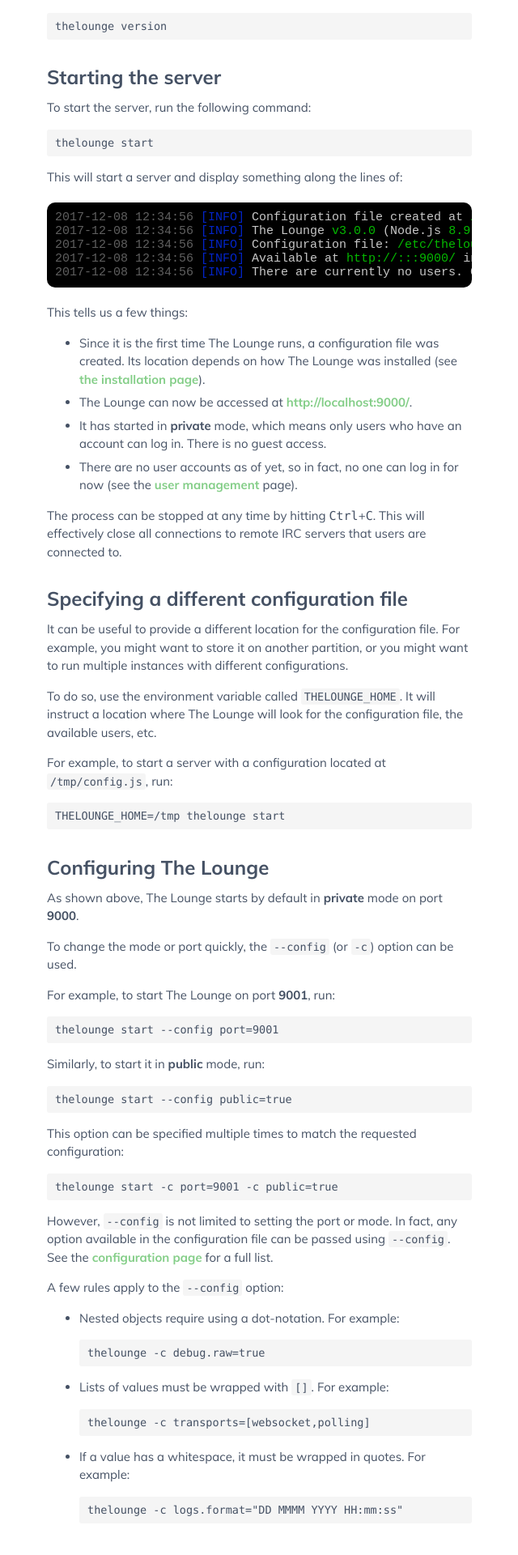
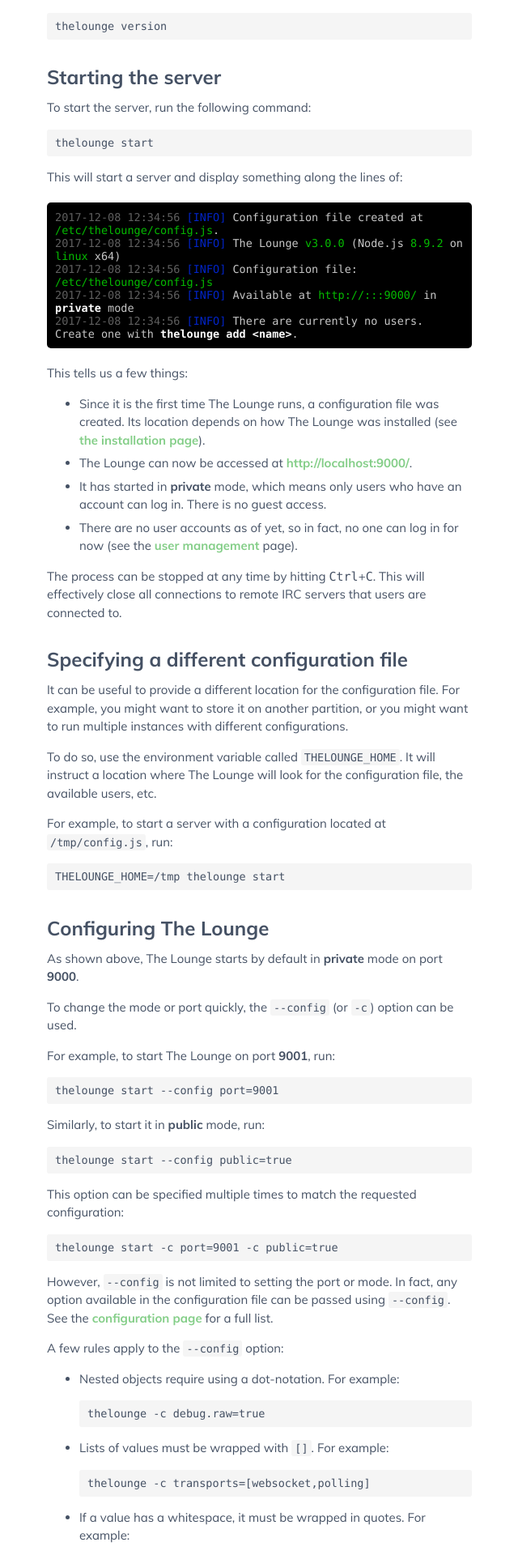
Before and after one commit to thelounge/thelounge.github.io, a Jekyll site: the page built from _docs/usage.md, in a window 1280 px wide. Shown: the part 597-2517 px from the top of the page at 81% size, without its empty margins (412-1052 px from the left). Built offline with Jekyll 4.4.1, drawn with Linux system fonts in a browser that asks for light colours; comment, search, counter and statistics services are not loaded.

Commit message:
Extract terminal-like CSS into the main CSS file

```diff
--- a/_docs/usage.md
+++ b/_docs/usage.md
@@ -44,12 +44,21 @@
 
 This will start a server and display something along the lines of:
 
-<div style="background-color: black; color: #c7c7c7; margin-top: 20px; margin-bottom: 20px; padding: 10px; border-radius: 10px; font-family: monospace; white-space: nowrap; overflow-x: auto">
-  <span style="color: #5f5f5f">2017-12-08 12:34:56</span> <span style="color: #0224c8">[INFO]</span> Configuration file created at <span style="color: #05ba00">/etc/thelounge/config.js</span>.<br>
-  <span style="color: #5f5f5f">2017-12-08 12:34:56</span> <span style="color: #0224c8">[INFO]</span> The Lounge <span style="color: #05ba00">v3.0.0</span> (Node.js <span style="color: #05ba00">8.9.2</span> on <span style="color: #05ba00">linux</span> x64)<br>
-  <span style="color: #5f5f5f">2017-12-08 12:34:56</span> <span style="color: #0224c8">[INFO]</span> Configuration file: <span style="color: #05ba00">/etc/thelounge/config.js</span><br>
-  <span style="color: #5f5f5f">2017-12-08 12:34:56</span> <span style="color: #0224c8">[INFO]</span> Available at <span style="color: #05ba00">http://:::9000/</span> in <strong style="color: white">private</strong> mode<br>
-  <span style="color: #5f5f5f">2017-12-08 12:34:56</span> <span style="color: #0224c8">[INFO]</span> There are currently no users. Create one with <strong style="color: white">thelounge add &lt;name&gt;</strong>.
+<div class="terminal">
+  <span class="terminal-log-info"></span>
+  Configuration file created at <span class="terminal-green">/etc/thelounge/config.js</span>.<br>
+
+  <span class="terminal-log-info"></span>
+  The Lounge <span class="terminal-green">v3.0.0</span> (Node.js <span class="terminal-green">8.9.2</span> on <span class="terminal-green">linux</span> x64)<br>
+
+  <span class="terminal-log-info"></span>
+  Configuration file: <span class="terminal-green">/etc/thelounge/config.js</span><br>
+
+  <span class="terminal-log-info"></span>
+  Available at <span class="terminal-green">http://:::9000/</span> in <strong style="color: white">private</strong> mode<br>
+
+  <span class="terminal-log-info"></span>
+  There are currently no users. Create one with <strong style="color: white">thelounge add &lt;name&gt;</strong>.
 </div>
 
 This tells us a few things:
--- a/css/style.css
+++ b/css/style.css
@@ -101,6 +101,7 @@
 kbd,
 pre,
 samp,
+.terminal,
 #splash .card strong {
 	font-family: Consolas, Menlo, Monaco, "Lucida Console", "DejaVu Sans Mono", "Courier New", monospace;
 }
@@ -439,3 +440,34 @@
 	max-height: 100%;
 	max-width: 100%;
 }
+
+/* Terminal windows-style, to present CLI outputs and such */
+
+.terminal {
+	background-color: black;
+	border-radius: 5px;
+	color: #c7c7c7;
+	font-size: 0.9em;
+	margin-bottom: 20px;
+	margin-top: 20px;
+	padding: 10px;
+}
+
+.terminal-log-info::before {
+	color: #5f5f5f;
+	content: "2017-12-08 12:34:56 ";
+}
+
+.terminal-log-info::after {
+	color: #0224c8;
+	content: "[INFO]";
+}
+
+.terminal-green {
+	color: #05ba00;
+}
+
+.terminal-bold {
+	color: white;
+	font-weight: bold;
+}
```
